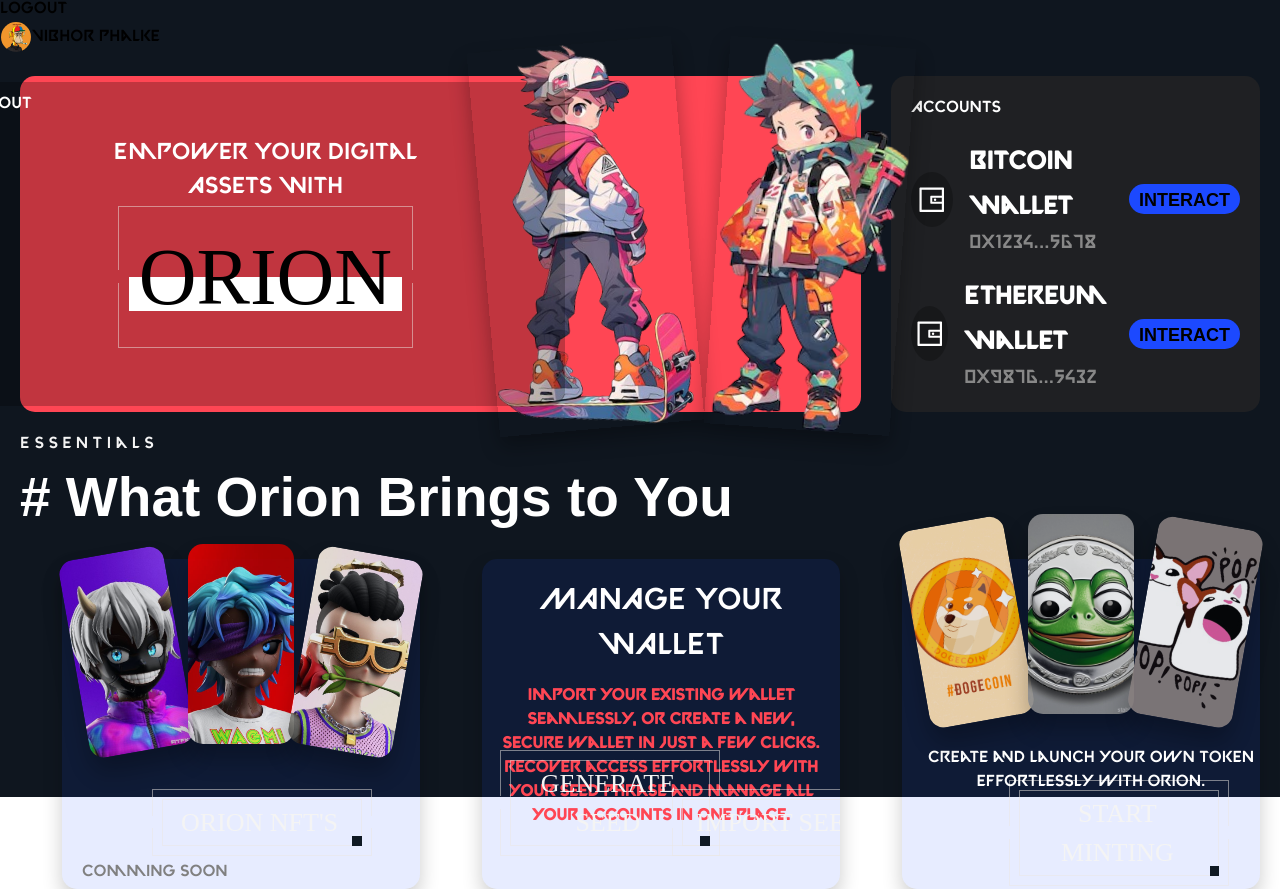
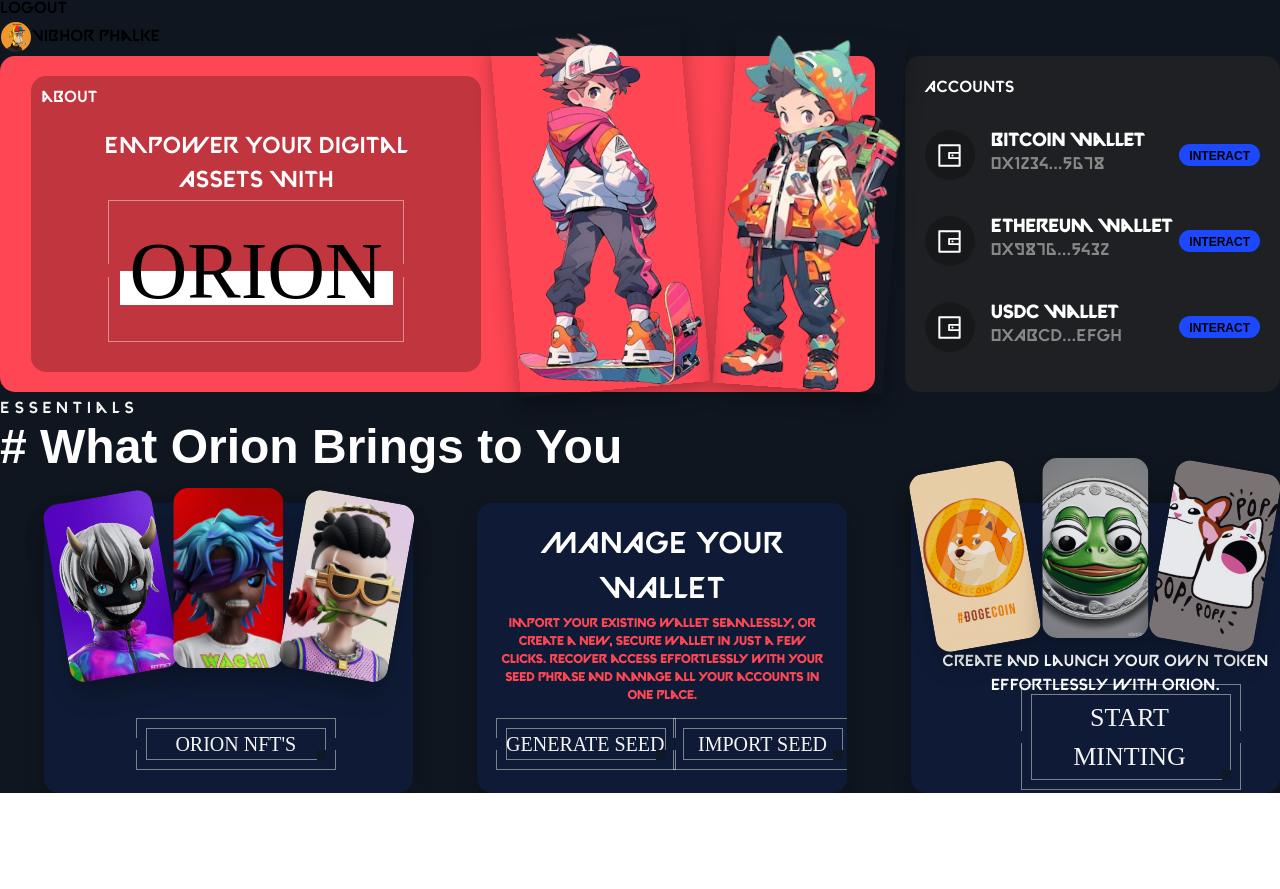
Before and after one commit to Vibgitcode27/hierarchical-deterministic-wallet, a Next.js app: page /home in a window 1280 px wide. Shown: the part 537-1426 px from the top of the page. After the commit the page ends 1330 px from the top, so only its background shows below. Built offline with nearby package versions, Linux system fonts and the light colour scheme; a web font is replaced by a local one.

Commit message:
fixed styling errors

```diff
--- a/src/app/(pages)/home/page.tsx
+++ b/src/app/(pages)/home/page.tsx
@@ -1,6 +1,6 @@
 "use client"
 
-import { Flex , Image , Button , Avatar } from "antd";
+import { Flex , Image , Avatar } from "antd";
 import { useState } from "react";
 import { useRouter } from "next/navigation";
 import { WalletOutlined } from '@ant-design/icons';
@@ -24,7 +24,7 @@ export default function Home() {
 
     const imageStyle = (index : number, isHovered : boolean): React.CSSProperties => ({
       width: "250px",
-      height: "200px",
+      height: "180px",
       objectFit: "cover",
       borderRadius: "15px",
       transform: isHovered
@@ -77,11 +77,11 @@ export default function Home() {
 
  return(
     <div style={{
-      height: "93vh",
       borderRadius: "30px",
-      padding: "20px"
     }}>
-      <Flex gap={30} style={{ marginTop: "3px" }}>
+      <Flex gap={30} style={{
+        marginTop: "3px" ,
+       }}>
         <Flex
           align="center"
           justify="space-between"
@@ -109,8 +109,8 @@ export default function Home() {
               vertical
               style={{
                 backgroundColor: "#0000003e",
-                height: "400px",
-                width: "600px",
+                height: "100%",
+                width: "450px",
                 borderRadius: "15px",
                 padding : "10px",
                 marginLeft : "-70px"
@@ -133,7 +133,7 @@ export default function Home() {
             style={{
               position: "absolute",
               right: "-5%",
-              top: "-10%",
+              top: "-7%",
               width: "50%",
               justifyContent: "center",
               alignItems: "center",
@@ -144,7 +144,7 @@ export default function Home() {
               preview={false}
               src={guy1.src}
               style={{
-                width: "220px",
+                width: "190px",
                 height: "auto",
                 transform: "rotate(-5deg)",
                 boxShadow: "0 10px 20px rgba(0,0,0,0.3)"
@@ -154,7 +154,7 @@ export default function Home() {
               preview={false}
               src={guy2.src}
               style={{
-                width: "200px",
+                width: "170px",
                 height: "auto",
                 transform: "rotate(4deg)",
                 boxShadow: "0 10px 20px rgba(0,0,0,0.3)",
@@ -187,14 +187,14 @@ export default function Home() {
               >
                 <Flex align="center" gap="middle">
                   <Avatar
-                    size={55}
+                    size={50}
                     icon={<WalletOutlined />}
                   />
                   <Flex vertical>
-                    <span style={{ color: 'white', fontWeight: 'bold' , fontSize : "25px" , lineHeight : "45px" }}>
+                    <span style={{ color: 'white', fontWeight: 'bold' , fontSize : "18px" , lineHeight : "20px" }}>
                       {account.accountName}
                     </span>
-                    <small style={{ color: '#888' , fontSize : "19px" }}>
+                    <small style={{ color: '#888' , fontSize : "17px" }}>
                       {account.accountHash}
                     </small>
                   </Flex>
@@ -210,7 +210,7 @@ export default function Home() {
                     Swap
                   </Button>
                 </Flex> */}
-                <Flex vertical align="center" justify="center" style={{ height : "100px"}}>
+                <Flex vertical align="center" justify="center" style={{ height : "70px"}}>
                   <Flex
                     style={{
                       borderRadius: "30px",
@@ -219,10 +219,10 @@ export default function Home() {
                       color: "black",
                       paddingInline: "10px",
                       paddingBlock: "3px",
-                      fontSize: "18px",
+                      fontSize: "12px",
                       fontFamily: "sans-serif",
                       fontWeight: "600",
-                      height : "30px",
+                      height : "22px",
                       cursor : "pointer"
                     }}>
                       INTERACT
@@ -233,9 +233,9 @@ export default function Home() {
           </Flex>
         </Flex>
       </Flex>
-      <Flex vertical style={{ marginTop : "20px"}}>
-        <h1 style={{ color : "#f4f4f4"}}>E s s e n t i a l s</h1>
-        <h1 style={{ fontSize : "55px" , fontFamily : "sans-serif" , fontWeight :"600" , color : "white"}}># What Orion Brings to You</h1>
+      <Flex vertical style={{ marginTop : "5px"}}>
+        <h1 style={{ color : "#f4f4f4" , fontSize : '16px'}}>E s s e n t i a l s</h1>
+        <h1 style={{ fontSize : "48px" , fontFamily : "sans-serif" , fontWeight :"600" , color : "white" , marginTop : "-10px"}}># What Orion Brings to You</h1>
 
       <Flex gap={20} style={{ width: '100%' , marginTop : "20px"}}>
               <Flex
@@ -248,7 +248,7 @@ export default function Home() {
                   padding: "20px",
                   width: "calc(90% - 20px)",
                   marginLeft : "calc(5% - 20px)",
-                  height: "330px",
+                  height: "290px",
                   color: "white",
                   textAlign: "center",
                   transition: "transform 0.3s ease",
@@ -290,28 +290,18 @@ export default function Home() {
                 style={{
                 color: "blue",
                 position: "absolute",
-                bottom: "-15px",
+                bottom: "-25px",
                 left: "25%",
                 textAlign: "center",
                 padding : "10px",
-                width : "220px",
+                width : "200px",
               }}
               >
                   <div className="label">
                       <span className="hover-effect"></span>
-                      <span onClick={() => {navigate.push("/nft")}} className="label-text" style={{ padding : "4px" , paddingLeft : "0px" , fontSize : "26px" , color : "#f4f4f4"}}>Orion NFT's</span>
+                      <span onClick={() => {navigate.push("/nft")}} className="label-text" style={{ padding : "1px" , paddingLeft : "0px" , fontSize : "20px" , color : "#f4f4f4"}}>Orion NFT's</span>
                   </div>
               </button>
-                <h2 style={{
-                  fontSize: "16px",
-                  marginBottom: "15px",
-                  position: "absolute",
-                  bottom: "-10px",
-                  left: "20px",
-                  color : "gray"
-                }}>
-                  Comming Soon
-                </h2>
               </Flex>
           {/* Card 2 */}
               <Flex
@@ -323,7 +313,7 @@ export default function Home() {
                   padding: "20px",
                   width: "calc(90% - 20px)",
                   marginLeft: "calc(5% - 20px)",
-                  height: "330px",
+                  height: "290px",
                   color: "white",
                   textAlign: "center",
                   transition: "transform 0.3s ease",
@@ -340,16 +330,14 @@ export default function Home() {
               >
                 <h2 style={{
                   fontSize: "30px",
-                  marginBottom: "15px",
-                  top: "20px",
-                  left: "20px",
+                  marginBottom: "2px",
                   color : "white",
                   textDecoration : "uppercase"
                 }}>
                   MANAGE YOUR WALLET
                 </h2>
                 <p style={{
-                  fontSize: "16px",
+                  fontSize: "12px",
                   lineHeight: "1.5",
                   textAlign: "center",
                   color : "#ff4654",
@@ -363,32 +351,32 @@ export default function Home() {
                       style={{
                       color: "blue",
                       position: "absolute",
-                      bottom: "-15px",
+                      bottom: "-25px",
                       left: "5%",
                       textAlign: "center",
                       padding : "10px",
-                      width : "220px",
+                      width : "180px",
                     }}
                     >
-                        <div className="label">
-                            <span className="hover-effect"></span>
-                            <span className="label-text" style={{ padding : "4px" , paddingLeft : "0px" , fontSize : "26px" , color : "#f4f4f4"}}>Generate Seed</span>
-                        </div>
+                      <div className="label">
+                          <span className="hover-effect"></span>
+                          <span className="label-text" style={{ padding : "1px" , paddingLeft : "0px" , fontSize : "20px" , color : "#f4f4f4"}}>Generate Seed</span>
+                      </div>
                     </button>
                     <button className="outline" type="button"
                       style={{
                       color: "#ff4654",
                       position: "absolute",
-                      bottom: "-15px",
+                      bottom: "-25px",
                       left: "53%",
                       textAlign: "center",
                       padding : "10px",
-                      width : "220px",
+                      width : "180px",
                     }}
                     >
                         <div className="label">
                             <span className="hover-effect" style={{ backgroundColor : "blue"}}></span>
-                            <span className="label-text" style={{ padding : "4px" , paddingLeft : "0px" , fontSize : "26px" , color : "#f4f4f4" }}>Import Seed</span>
+                            <span className="label-text" style={{ padding : "1px" , paddingLeft : "0px" , fontSize : "20px" , color : "#f4f4f4" }}>Import Seed</span>
                         </div>
                     </button>
                 </Flex>
@@ -406,7 +394,7 @@ export default function Home() {
                     padding: "20px",
                     width: "calc(90% - 20px)",
                     marginLeft: "calc(5% - 20px)",
-                    height: "330px",
+                    height: "290px",
                     color: "white",
                     textAlign: "center",
                     transition: "transform 0.3s ease",
@@ -424,7 +412,7 @@ export default function Home() {
                       justifyContent: "center",
                       alignItems: "center",
                       zIndex: 1,
-                      gap: "20px"
+                      gap: "25px"
                     }}
                   >
                     {[coin1, coin2, coin3].map((coin, index) => (
--- a/src/app/(pages)/layout.tsx
+++ b/src/app/(pages)/layout.tsx
@@ -128,7 +128,7 @@ const LogoIcon = () => {
 const Dashboard = ({ children }: { children: ReactNode }) => {
   return (
     <div className="flex-1 overflow-auto">
-      <div className="p-2 md:p-6 rounded-tl-2xl bg-white dark:bg-neutral-900 h-auto"
+      <div className="p-2 md:py-5 rounded-tl-2xl bg-white dark:bg-neutral-900 h-auto"
         style={{ backgroundColor : "#0f161f"}}
       >
         {children}
```
